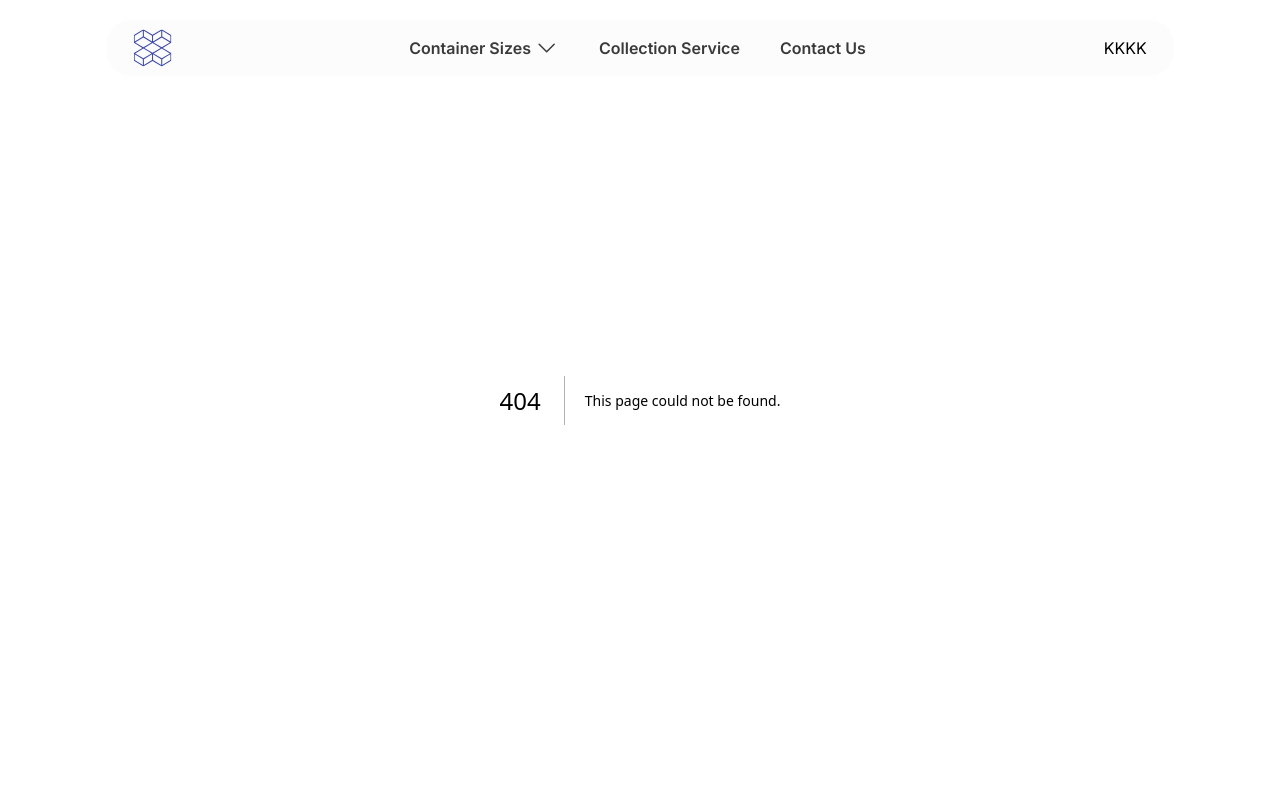
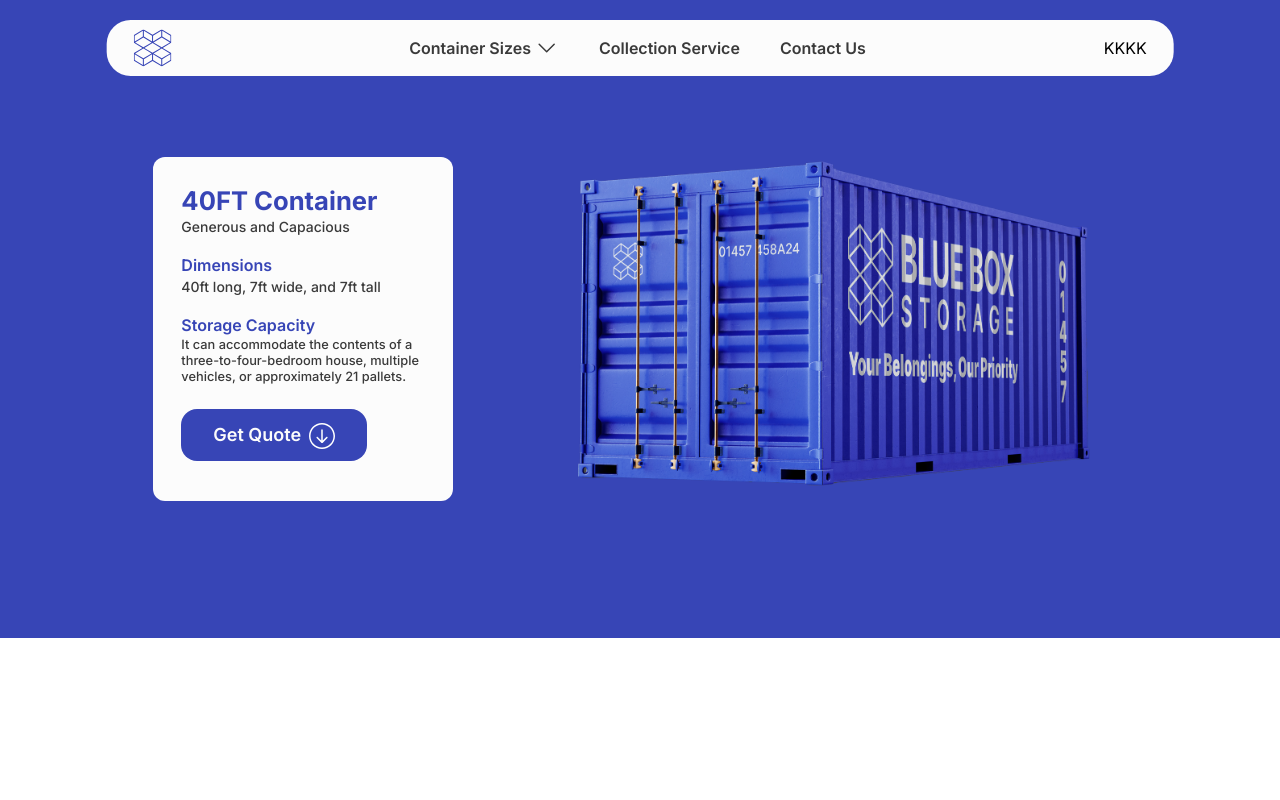
Before and after one commit to shanewmurphy/blue-box-site-new, a Next.js app: page /Forty-foot-container in a window 1280 px wide. Before the commit this address had no page. Shown: the top 800 px of the page. Built offline with nearby package versions, Linux system fonts and the light colour scheme.

Commit message:
Added Forty foot page

```diff
--- /dev/null
+++ b/app/Forty-foot-container/page.js
@@ -0,0 +1,155 @@
+"use client";
+
+import ColllectionServicePage from "../compontents/Collection-service-page";
+import QuoteForm from "../compontents/Quote-form";
+import TermsAndConditions from "../compontents/Terms-conditions";
+import ContactPageSection from "../compontents/Contact-page-section";
+import AllFaqs from "../compontents/AllFAQ";
+import CustomersReview from "../compontents/Testimonials";
+import Footer from "../compontents/Footer";
+
+export default function TenFootContainerPage() {
+  return (
+    <div>
+      <div className="w-full bg-myblue lg:py-14 lg:px-14 antialiased">
+        <div className="xl:w-10/12 lg:w-11/12 md:w-11/12 sm:w-11/12 mx-auto lg:py-[6%] md:py-[15%] sm:py-[25%]">
+          <div className="lg:flex lg:flex-row xl:gap-16 lg:gap-8 md:gap-0 sm:gap-0 md:items-center">
+            <div className="lg:basis-1/3">
+              <div className="bg-mywhite xl:w-[300px] lg:w-[280px] py-7 px-7 lg:mt-5 rounded-xl xl:block lg:block md:hidden sm:hidden xs:hidden">
+                <div>
+                  <h3 className="lg:text-2xl text-myblue font-bold">
+                    40FT Container
+                  </h3>
+                  <h6 className="lg:text-sm text-myblack font-medium">
+                    Generous and Capacious
+                  </h6>
+                </div>
+                <div className="lg:mt-4">
+                  <h4 className="lg:text-base text-myblue font-semibold">
+                    Dimensions
+                  </h4>
+                  <p className="lg:text-sm text-myblack font-medium">
+                    40ft long, 7ft wide, and 7ft tall
+                  </p>
+                </div>
+                <div className="lg:mt-4">
+                  <h4 className="lg:text-base text-myblue font-semibold">
+                    Storage Capacity
+                  </h4>
+                  <p className="lg:text-xs text-myblack font-medium">
+                    It can accommodate the contents of a three-to-four-bedroom
+                    house, multiple vehicles, or approximately 21 pallets.
+                  </p>
+                </div>
+                <div className="mt-6 mb-3">
+                  <button className="bg-myblue text-mywhite font-semibold text-lg rounded-2xl py-3 px-8">
+                    Get Quote
+                    <span className="inline-flex align-middle pl-2">
+                      <Downarrowwhite />
+                    </span>
+                  </button>
+                </div>
+              </div>
+            </div>
+            <div className="xl:basis-2/3 lg:basis-2/3 md:basis-11/12 sm:basis-11/12 md:mx-auto">
+              <div>
+                <div className="lg:hidden md:block sm:block">
+                  <h2 className="font-bold text-mywhite md:text-5xl sm:text-5xl text-center">
+                    40ft Container
+                  </h2>
+                  <h3 className="font-semibold text-mywhite md:text-2xl sm:text-xl text-center md:mb-6 sm:mb-6">
+                    Generous and Capacious
+                  </h3>
+                </div>
+                <picture>
+                  <img
+                    className="object-cover lg:float-right lg:h-[auto] md:h-[320px] md:mx-auto"
+                    src="/20ft-imgs/20ft-img.png"
+                  />
+                </picture>
+              </div>
+            </div>
+          </div>
+          <div className="lg:hidden md:block md:w-10/12 sm:w-11/12 mx-auto">
+            <h6 className="text-center font-semibold text-mywhite md:text-2xl sm:text-xl md:mt-6 sm:mt-4">
+              Dimensions
+            </h6>
+            <p className="text-center font-medium md:text-xl sm:text-lg text-mywhite">
+              40ft long, 7ft wide, and 7ft tall
+            </p>
+            <div className="text-center md:mt-8 sm:mt-12">
+              <button className="bg-mywhite font-semibold text-lg md:px-16 text-myblack md:py-3 sm:px-12 sm:py-4 md:rounded-2xl sm:rounded-2xl">
+                Get Quote
+                <span className="inline-flex align-middle pl-2">
+                  <Downarrowblack />
+                </span>
+              </button>
+            </div>
+          </div>
+        </div>
+      </div>
+      <div>
+        <ColllectionServicePage />
+      </div>
+      <div>
+        <QuoteForm />
+      </div>
+      <div>
+        <TermsAndConditions />
+      </div>
+      <div>
+        <ContactPageSection />
+      </div>
+      <div>
+        <AllFaqs />
+      </div>
+      <div>
+        <CustomersReview />
+      </div>
+      <div>
+        <Footer />
+      </div>
+    </div>
+  );
+}
+
+function Downarrowwhite() {
+  return (
+    <svg
+      width="26"
+      height="26"
+      viewBox="0 0 23 23"
+      fill="none"
+      xmlns="http://www.w3.org/2000/svg"
+    >
+      <path
+        d="M15.2997 12.3332L12.1664 15.4999V6.19987C12.1664 5.8332 11.8664 5.5332 11.4997 5.5332C11.1331 5.5332 10.8331 5.8332 10.8331 6.19987V15.4999L7.69974 12.3665C7.43307 12.0999 7.03307 12.0999 6.76641 12.3665C6.49974 12.6332 6.49974 13.0332 6.76641 13.2999L11.0664 17.5999C11.1997 17.7332 11.3664 17.7999 11.5331 17.7999C11.6997 17.7999 11.8664 17.7332 11.9997 17.5999L16.2997 13.2999C16.5664 13.0332 16.5664 12.6332 16.2997 12.3665C16.0331 12.0999 15.5664 12.0665 15.2997 12.3332Z"
+        fill="white"
+      />
+      <path
+        d="M11.5 0C5.16667 0 0 5.16667 0 11.5C0 17.8333 5.16667 23 11.5 23C17.8333 23 23 17.8333 23 11.5C23 5.16667 17.8333 0 11.5 0ZM11.5 21.6667C5.9 21.6667 1.33333 17.1 1.33333 11.5C1.33333 5.9 5.9 1.33333 11.5 1.33333C17.1 1.33333 21.6667 5.9 21.6667 11.5C21.6667 17.1 17.1 21.6667 11.5 21.6667Z"
+        fill="white"
+      />
+    </svg>
+  );
+}
+function Downarrowblack() {
+  return (
+    <svg
+      width="26"
+      height="26"
+      viewBox="0 0 23 23"
+      fill="none"
+      xmlns="http://www.w3.org/2000/svg"
+    >
+      <path
+        d="M15.2997 12.3332L12.1664 15.4999V6.19987C12.1664 5.8332 11.8664 5.5332 11.4997 5.5332C11.1331 5.5332 10.8331 5.8332 10.8331 6.19987V15.4999L7.69974 12.3665C7.43307 12.0999 7.03307 12.0999 6.76641 12.3665C6.49974 12.6332 6.49974 13.0332 6.76641 13.2999L11.0664 17.5999C11.1997 17.7332 11.3664 17.7999 11.5331 17.7999C11.6997 17.7999 11.8664 17.7332 11.9997 17.5999L16.2997 13.2999C16.5664 13.0332 16.5664 12.6332 16.2997 12.3665C16.0331 12.0999 15.5664 12.0665 15.2997 12.3332Z"
+        fill="#3F3F3F"
+      />
+      <path
+        d="M11.5 0C5.16667 0 0 5.16667 0 11.5C0 17.8333 5.16667 23 11.5 23C17.8333 23 23 17.8333 23 11.5C23 5.16667 17.8333 0 11.5 0ZM11.5 21.6667C5.9 21.6667 1.33333 17.1 1.33333 11.5C1.33333 5.9 5.9 1.33333 11.5 1.33333C17.1 1.33333 21.6667 5.9 21.6667 11.5C21.6667 17.1 17.1 21.6667 11.5 21.6667Z"
+        fill="#3F3F3F"
+      />
+    </svg>
+  );
+}
--- a/app/compontents/Collection-service-promo.jsx
+++ b/app/compontents/Collection-service-promo.jsx
@@ -4,7 +4,7 @@
       <div className="grid lg:grid-cols-2 lg:gap-24 laptop:gap-12 md:gap-8 sm:gap-4">
         <div>
           <div className="antialiased">
-            <h3 className="xl:text-5xl lg:text-3xl md:text-6xl sm:text-3xl text-mywhite font-bold">
+            <h3 className="xl:text-4xl lg:text-3xl md:text-6xl sm:text-3xl text-mywhite font-bold">
               Trust Our Collection Service
             </h3>
             <h4 className="font-semibold text-mywhite lg:text-xl md:text-xl sm:text-lg mt-2">
@@ -15,12 +15,14 @@
               your items right from your doorstep, saving you time and effort.
             </p>
             <div className="mt-6">
-              <button className="font-semibold rounded-xl inline-flex items-center text-mywhite lg:text-base md:text-base sm:text-base cursor-pointer">
-                Learn More
-                <span className="pl-2 text-mywhite">
-                  <ArrowRight />
-                </span>
-              </button>
+              <a href="/Collection-service">
+                <button className="font-semibold lg:border-2 md:border sm:border border-mywhite py-2 px-6 rounded-xl inline-flex items-center text-mywhite lg:text-base md:text-base sm:text-base cursor-pointer">
+                  Learn More
+                  <span className="pl-2 text-mywhite">
+                    <ArrowRight />
+                  </span>
+                </button>
+              </a>
             </div>
             <div className="lg:mt-0 md:mt-0 sm:mt-24 lg:hidden md:hidden sm:block">
               <img
--- a/app/compontents/Flyout-menu-desktop.jsx
+++ b/app/compontents/Flyout-menu-desktop.jsx
@@ -25,7 +25,7 @@
   {
     name: "40FT Container",
     description: "Generous and Capacious",
-    href: "#",
+    href: "/Forty-foot-container",
     icon: FingerPrintIcon,
   },
 ];
--- a/app/compontents/Flyout-menu-mobile.jsx
+++ b/app/compontents/Flyout-menu-mobile.jsx
@@ -28,12 +28,12 @@
             leaveFrom="opacity-100"
             leaveTo="opacity-0"
           >
-            <div className="fixed inset-0 bg-gray-500 bg-opacity-75 transition-opacity" />
+            <div className="fixed inset-0 bg-opacity-75 transition-opacity" />
           </Transition.Child>
 
           <div className="fixed inset-0 overflow-hidden">
             <div className="absolute inset-0 overflow-hidden">
-              <div className="pointer-events-none fixed inset-y-0 right-0 flex max-w-full pl-10">
+              <div className="pointer-events-none fixed inset-y-0 right-0 flex max-w-full pl-24">
                 <Transition.Child
                   as={Fragment}
                   enter="transform transition ease-in-out duration-500 sm:duration-700"
@@ -56,7 +56,7 @@
                       <div className="absolute right-0 top-0 flex pr-16 pt-8 sm:pr-6">
                         <button
                           type="button"
-                          className="relative rounded-md text-gray-300 hover:text-white focus:outline-none focus:ring-2 focus:ring-white"
+                          className="relative rounded-md hover:text-white focus:outline-none focus:ring-2 focus:ring-white"
                           onClick={() => setOpen(false)}
                         >
                           <span className="absolute -inset-3.5" />
@@ -83,14 +83,14 @@
                           </a>
                         </div>
                         <div>
-                          <a href="/">
+                          <a href="/Twenty-foot-container">
                             <h5 className="text-myblack indent-4 font-medium text-lg mt-4">
                               20Ft Container
                             </h5>
                           </a>
                         </div>
                         <div>
-                          <a href="/Ten-foot-container">
+                          <a href="/Forty-foot-container">
                             <h5 className="text-myblack indent-4 font-medium text-lg mt-4">
                               40Ft Container
                             </h5>
--- a/app/compontents/Quote-form.jsx
+++ b/app/compontents/Quote-form.jsx
@@ -10,7 +10,7 @@
   const [showDiv, setShowDiv] = useState(false);
   return (
     <div>
-      <div className="lg:w-8/12 md:w-11/12 sm:w-11/12 mx-auto lg:py-[15%] md:py-[10%] sm:py-[15%]">
+      <div className="lg:w-8/12 md:w-11/12 sm:w-11/12 mx-auto lg:py-[5%] md:py-[10%] sm:py-[15%]">
         <div className="">
           <div className="mb-7">
             <h2 className="text-center font-bold text-myblue xl:text-6xl lg:text-4xl md:text-5xl sm:text-2xl">
@@ -270,7 +270,7 @@
                                   Postal Code*
                                 </span>
                                 <input
-                                  type="number"
+                                  type="text"
                                   className="mt-1
                                 block
                                 font-medium
@@ -290,20 +290,25 @@
                           </div>
                         </div>
                       )}
+                      <div className="lg:mt-22 md:mt-16 lg:hidden md:hidden sm:block text-center sm:mt-16">
+                        <div>
+                          <button className="bg-myblue font-semibold text-lg text-mywhite lg:py-4 lg:px-16 md:py-3 md:px-8 sm:px-8 sm:py-3 md:rounded-2xl sm:rounded-2xl">
+                            Submit Quote
+                          </button>
+                        </div>
+                      </div>
                     </div>
                   </div>
                 </div>
               </div>
             </div>
           </div>
-          <div className="lg:w-[30%] md:w-[40%] sm:w-[60%] mx-auto lg:mt-24 md:mt-6 text-center sm:mt-16">
-            <div>
-              <button className="bg-myblue font-medium text-lg text-mywhite lg:py-4 lg:px-16 md:px-8 md:py-3 sm:px-8 sm:py-4 md:rounded-2xl sm:rounded-2xl">
-                Submit Quote
-              </button>
-            </div>
-          </div>
         </div>
+      </div>
+      <div className="w-[20%] mx-auto lg:block md:block sm:hidden">
+        <button className="bg-myblue font-semibold text-center text-lg text-mywhite lg:py-4 lg:px-16 md:py-3 md:px-8 sm:px-8 sm:py-3 md:rounded-2xl sm:rounded-2xl">
+          Submit Quote
+        </button>
       </div>
     </div>
   );
--- a/app/compontents/Terms-conditions.jsx
+++ b/app/compontents/Terms-conditions.jsx
@@ -4,7 +4,7 @@
       <div className="w-10/12 mx-auto lg:py-[15%] md:py-[10%] sm:py-[15%] antialiased">
         <div className="flex lg:flex-row md:flex-col sm:flex-col gap-8">
           <div className="basis-1/5 bg-myblue rounded-lg">
-            <div className="flex items-center font-bold lg:text-left text-mywhite lg:h-[60vh] lg:text-3xl md:text-5xl sm:text-xl p-8">
+            <div className="flex items-center font-bold lg:text-left text-mywhite lg:h-[60vh] lg:text-3xl md:text-5xl sm:text-xl lg:p-8 md:p-6 sm:p-5">
               Terms & Conditions
             </div>
           </div>
--- a/app/compontents/nav-desktop.jsx
+++ b/app/compontents/nav-desktop.jsx
@@ -16,7 +16,11 @@
               <FlyoutMenuDesktop />
             </div>
             <div>
-              <a href="/Collection-service">Collection Service</a>
+              <a href="/Collection-service">
+                <h4 className="font-semibold text-base text-myblack hover:text-myblue">
+                  Collection Service
+                </h4>
+              </a>
             </div>
             <div>Contact Us</div>
           </div>
```
